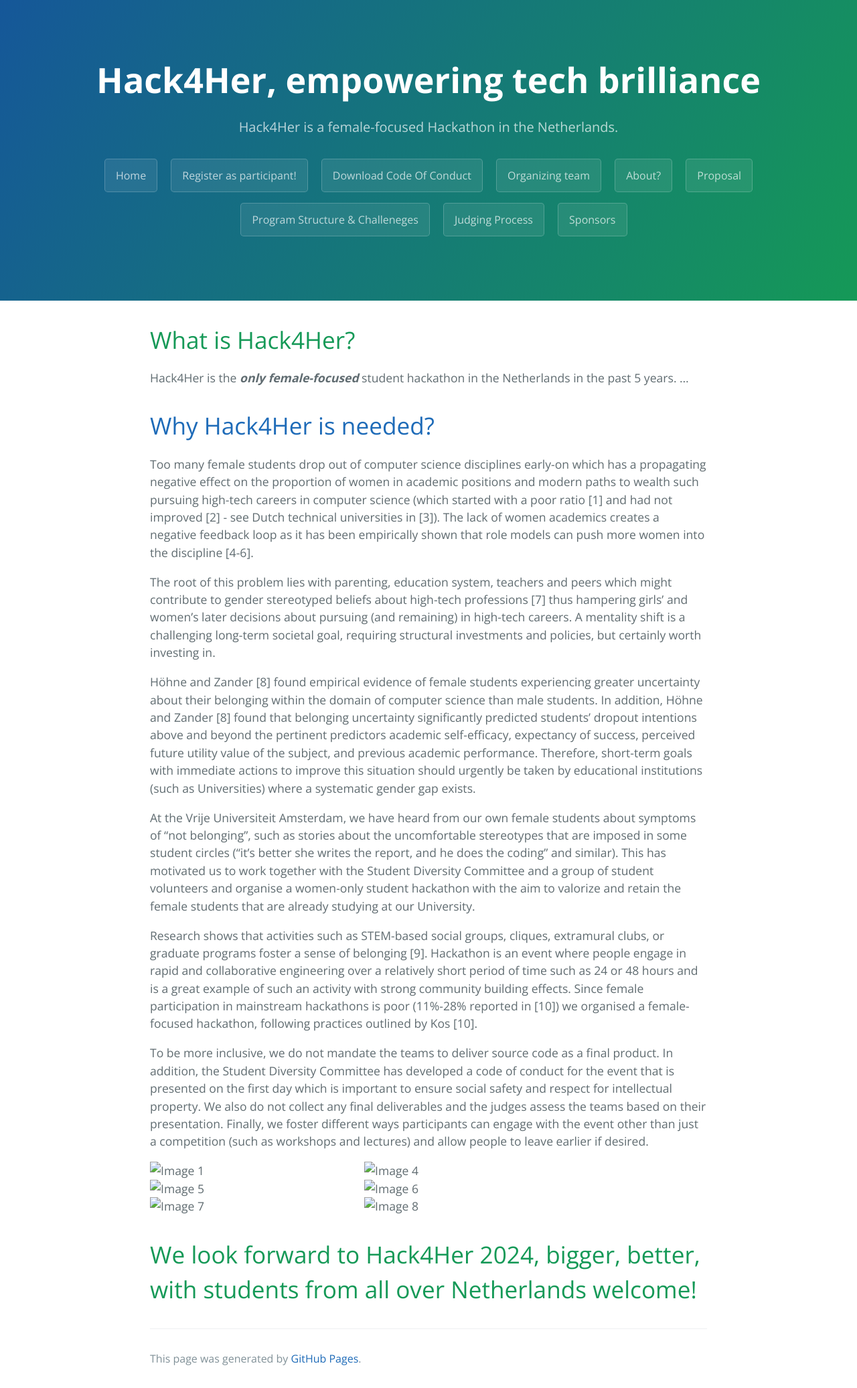
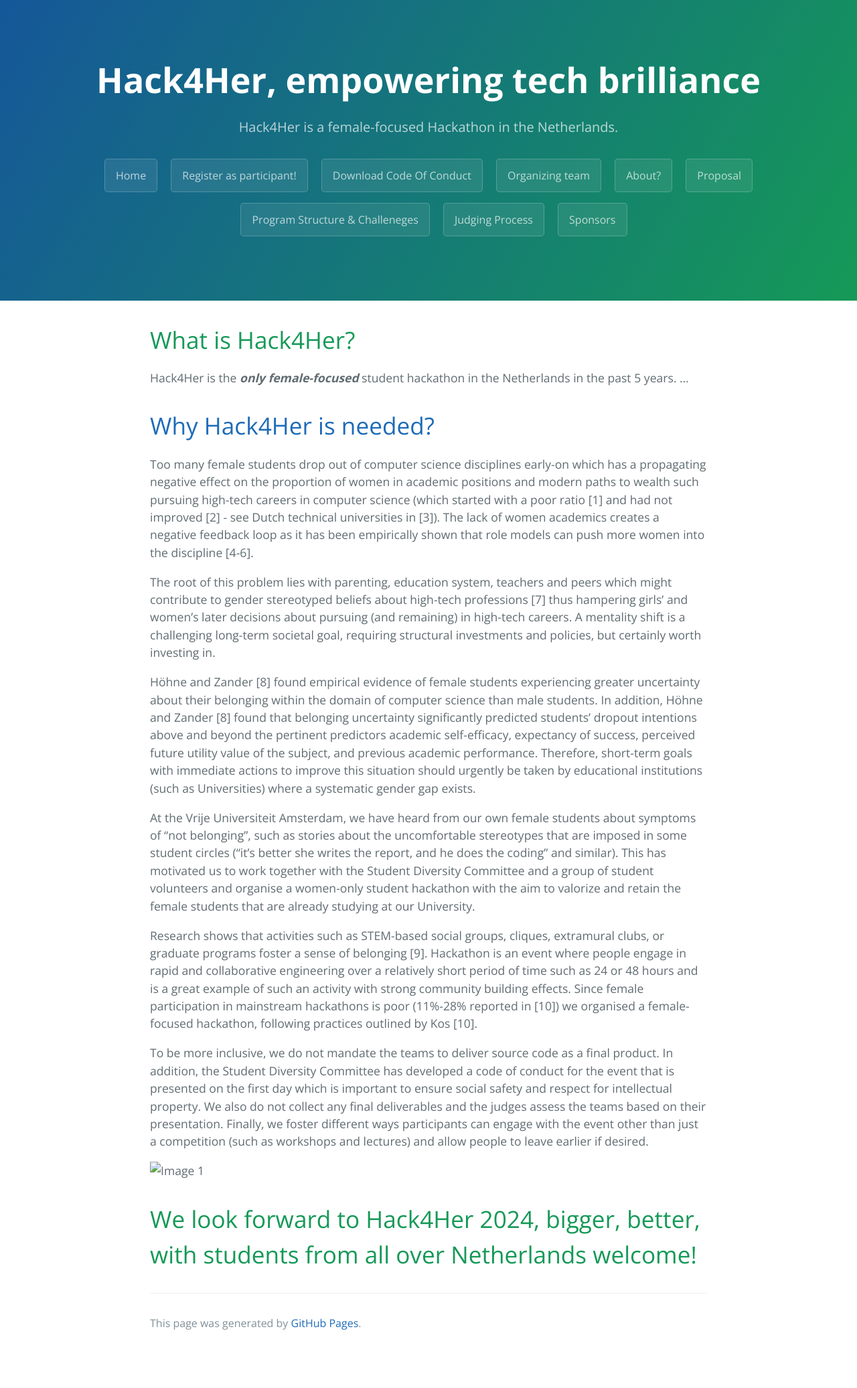
Before and after one commit to hack4her/hack4her.github.io, a Jekyll site: the page built from index.md, in a window 1280 px wide. Shown: the whole page at 67% size. Built offline with Jekyll 4.4.1, drawn with Linux system fonts in a browser that asks for light colours; after the commit the page ends 2020 px from its top, so only the background shows below that.

Commit message:
Update index.md

```diff
--- a/index.md
+++ b/index.md
@@ -22,11 +22,11 @@ To be more inclusive, we do not mandate the teams to deliver source code as a fi
 
 <div style="display: flex; flex-wrap: wrap;">
     <img src="_MG_1646.JPG" alt="Image 1" width="300" style="margin-right: 20px;"/>
-    <img src="_MG_1708.JPG" alt="Image 4" width="300" style="margin-right: 20px;"/>
+<!--     <img src="_MG_1708.JPG" alt="Image 4" width="300" style="margin-right: 20px;"/>
     <img src="_MG_1712.JPG" alt="Image 5" width="300" style="margin-right: 20px;"/>
     <img src="_MG_1715.JPG" alt="Image 6" width="300" style="margin-right: 20px;"/>
     <img src="_MG_1731.JPG" alt="Image 7" width="300" style="margin-right: 20px;"/>
-    <img src="_MG_1733.JPG" alt="Image 8" width="300" style="margin-right: 20px;"/>
+    <img src="_MG_1733.JPG" alt="Image 8" width="300" style="margin-right: 20px;"/> -->
 </div>
 
 # We look forward to Hack4Her 2024, bigger, better, with students from all over Netherlands welcome!
```
